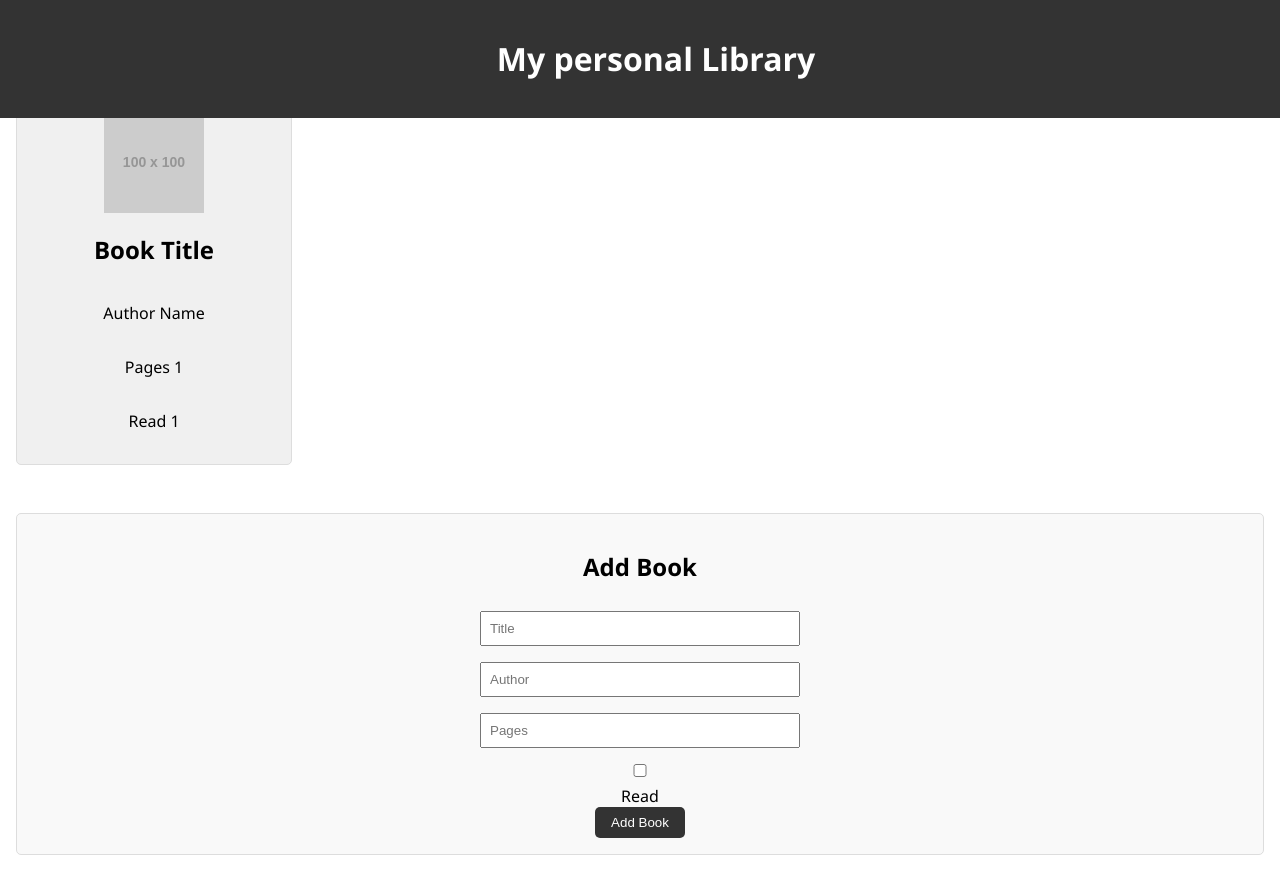
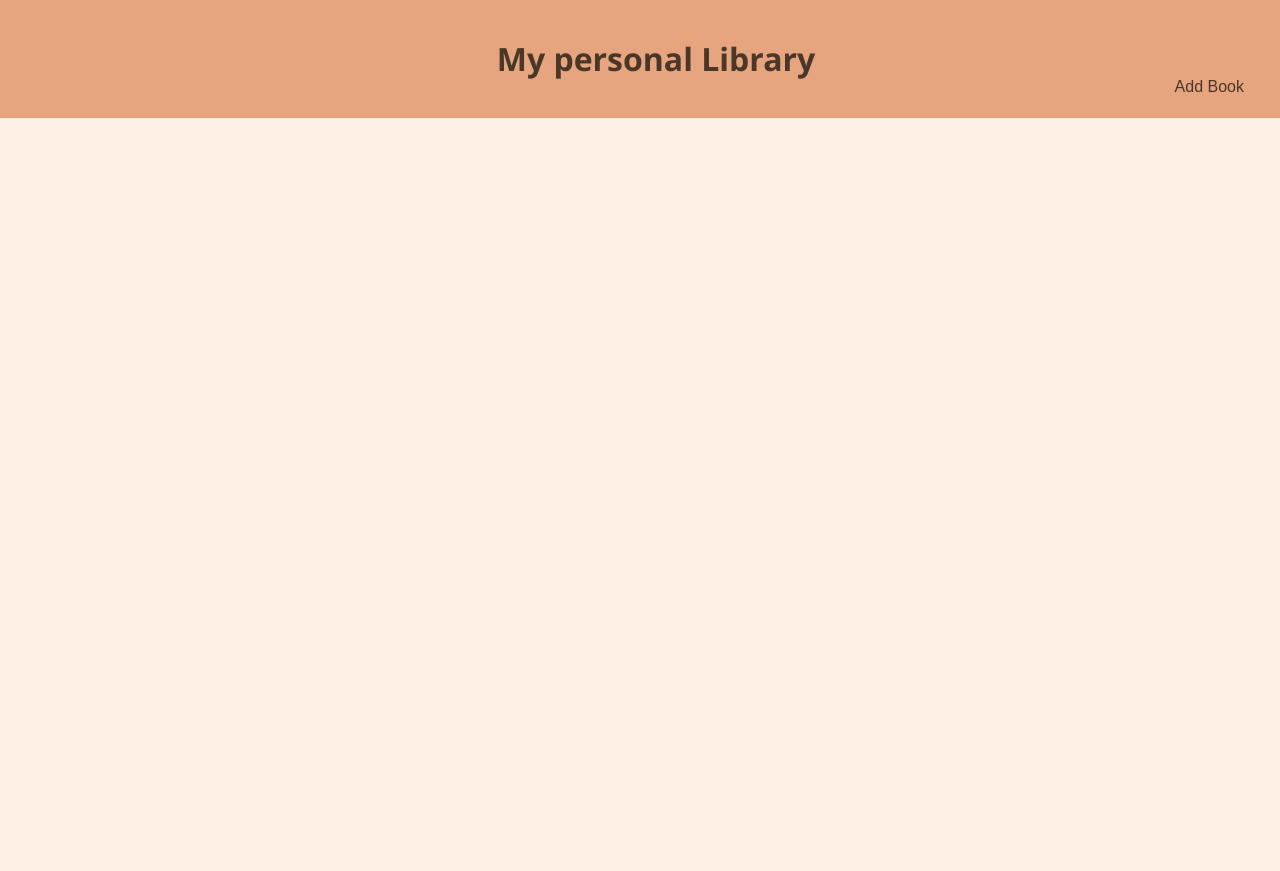
Before and after one commit to jcodingboi/bookapp, a plain HTML site: page index.html in a window 1280 px wide. After the commit the page ends 800 px from the top, so only its background shows below. Drawn offline with Linux system fonts and the light colour scheme; placeholder pictures from the web are drawn by us.

Commit message:
some code clean up and more improvements to HTML and CSS structure

```diff
--- a/index.html
+++ b/index.html
@@ -9,25 +9,12 @@
 </head>
 
 <body>
-    <div class="container">
-        <div class="book-1">
-            <img src="https://placehold.co/100x100" alt="Book 1">
-            <h2>Book Title</h2>
-            <p>Author Name</p>
-            <p>Pages 1</p>
-            <p>Read 1</p>
-        </div>
-        <div class="book-form">
-            <h2>Add Book</h2>
-            <input type="text" id="title" placeholder="Title">
-            <input type="text" id="author" placeholder="Author">
-            <input type="number" id="pages" placeholder="Pages">
-            <input type="checkbox" id="read"> Read
-            <button class="new-book-btn">Add Book</button>
-        </div>
-    </div>
     <div class="header">
         <h1>My personal Library</h1>
+    </div>
+    <button class="new-book-btn">Add Book</button>
+    <div class="container">
+        <!-- Book cards will be added here dynamically -->
     </div>
     <div class="modal" id="bookModal">
         <div class="modal-content">
--- a/style.css
+++ b/style.css
@@ -6,32 +6,31 @@ body {
     margin: 0;
     padding: 0;
     font-family: 'Segoe UI', Tahoma, Geneva, Verdana, sans-serif;
+    background-color: #FFF0E6; /* Light peach background */
 }
 
 .container {
     display: grid;
-    grid-template-columns: repeat(4, 1fr);
+    grid-template-columns: repeat(auto-fill, minmax(200px, 1fr));
     gap: 1rem;
-    padding-top: 5rem; /* To account for the fixed header */
+    padding: 120px 1rem 1rem; /* Increased top padding to account for the fixed header and button */
 }
 
 .header {
-    background-color: #333;
-    color: #fff;
+    background-color: #E6A57E; /* Darker peach for header */
+    color: #4A3728; /* Dark brown text */
     padding: 1rem;
     text-align: center;
-    grid-column: 1 / -1;
     position: fixed;
     top: 0;
     width: 100%;
     z-index: 1;
-    /* z-index can be very brittle and almost hard coded in this case come bak and edit this */
 }
 
 .book-1 {
-    background-color: #f0f0f0;
+    background-color: #F9E2D2; /* Sandy color for book cards */
+    border: 1px solid #E6A57E; /* Darker peach border */
     padding: 1rem;
-    border: 1px solid #ddd;
     border-radius: 5px;
     margin: 1rem;
     display: flex;
@@ -40,37 +39,23 @@ body {
     justify-content: center;
 }
 
-.book-form {
-    background-color: #f9f9f9;
-    padding: 1rem;
-    border: 1px solid #ddd;
-    border-radius: 5px;
-    grid-column: span 4;
-    margin: 1rem;
-    display: flex;
-    flex-direction: column;
-    align-items: center;
-    justify-content: center;
-}
-
-.book-form input {
-    margin: 0.5rem 0;
-    padding: 0.5rem;
-    width: 100%;
-    max-width: 300px;
-}
-
-.book-form button {
+.new-book-btn {
+    position: fixed;
+    top: 70px; /* Adjust this value based on your header height */
+    right: 20px;
     padding: 0.5rem 1rem;
-    background-color: #333;
-    color: #fff;
+    background-color: #E6A57E; /* Darker peach for button */
+    color: #4A3728; /* Dark brown text */
     border: none;
     border-radius: 5px;
     cursor: pointer;
+    font-size: 1rem;
+    transition: background-color 0.3s ease;
+    z-index: 1;
 }
 
-.book-form button:hover {
-    background-color: #555;
+.new-book-btn:hover {
+    background-color: #D98E5F; /* Slightly darker on hover */
 }
 
 .modal {
@@ -87,7 +72,7 @@ body {
 }
 
 .modal-content {
-    background-color: #fefefe;
+    background-color: #FFF0E6; /* Light peach background */
     margin: 15% auto; /* 15% from the top and centered */
     padding: 20px;
     border: 1px solid #888;
@@ -95,7 +80,7 @@ body {
 }
 
 .close-btn {
-    color: #aaa;
+    color: #4A3728; /* Dark brown for close button */
     float: right;
     font-size: 28px;
     font-weight: bold;
```
